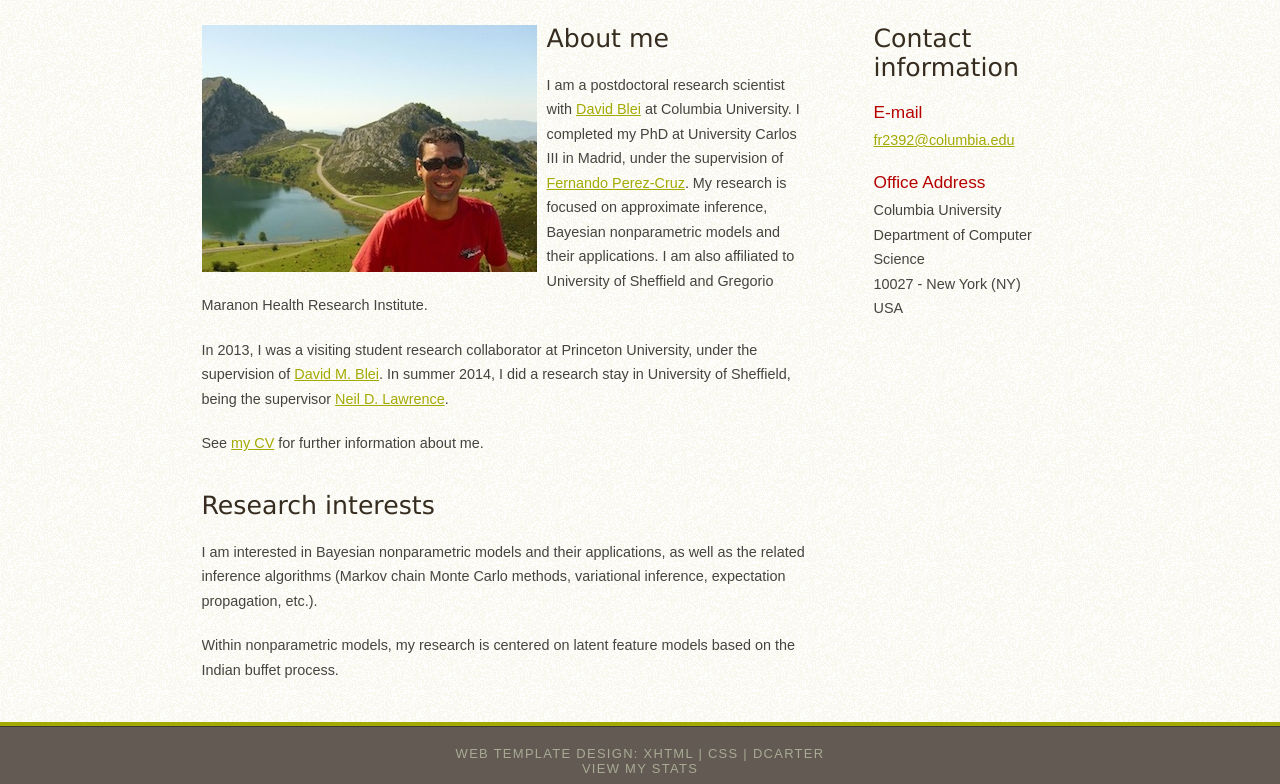
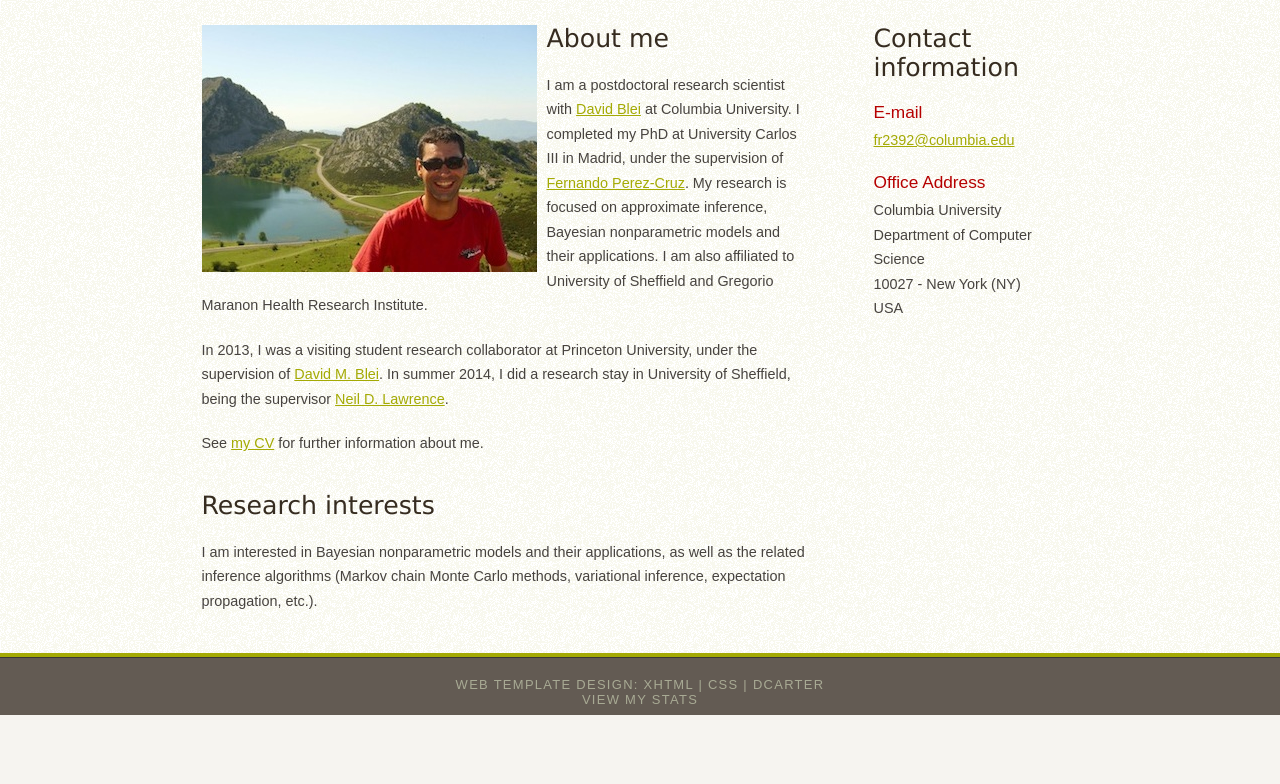
Before and after one commit to franrruiz/franrruiz.github.io, a plain HTML site: page index.html in a window 1280 px wide. Shown: the part 196-980 px from the top of the page. After the commit the page ends 911 px from the top, so only its background shows below. Drawn offline with Linux system fonts and the light colour scheme.

Commit message:
updated res interests

```diff
--- a/index.html
+++ b/index.html
@@ -75,7 +75,6 @@
 	<p>See <a href="./contents/cv_en.pdf">my CV</a> for further information about me.</p>
         <h1>Research interests</h1>
         <p>I am interested in Bayesian nonparametric models and their applications, as well as the related inference algorithms (Markov chain Monte Carlo methods, variational inference, expectation propagation, etc.).</p>
-        <p>Within nonparametric models, my research is centered on latent feature models based on the Indian buffet process.</p>
       </div>
     </div>
     <div id="footer">Web template design: <a href="http://validator.w3.org/check?uri=referer">XHTML</a> | <a href="http://jigsaw.w3.org/css-validator/check/referer">CSS</a> | <a href="http://www.dcarter.co.uk">dcarter</a> <br/> <a href="http://statcounter.com/p8702857/?guest=1">View My Stats</a></div>
```
